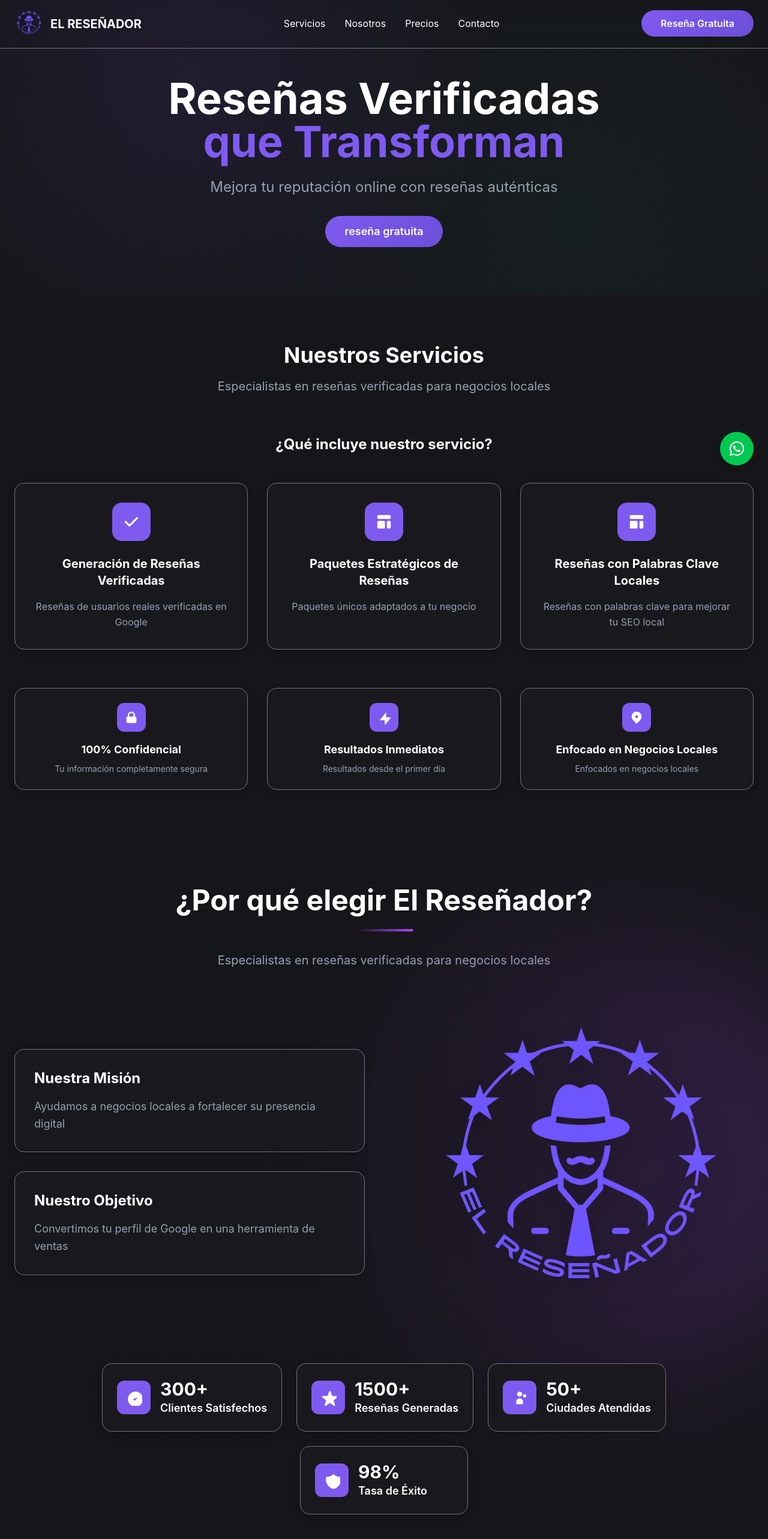
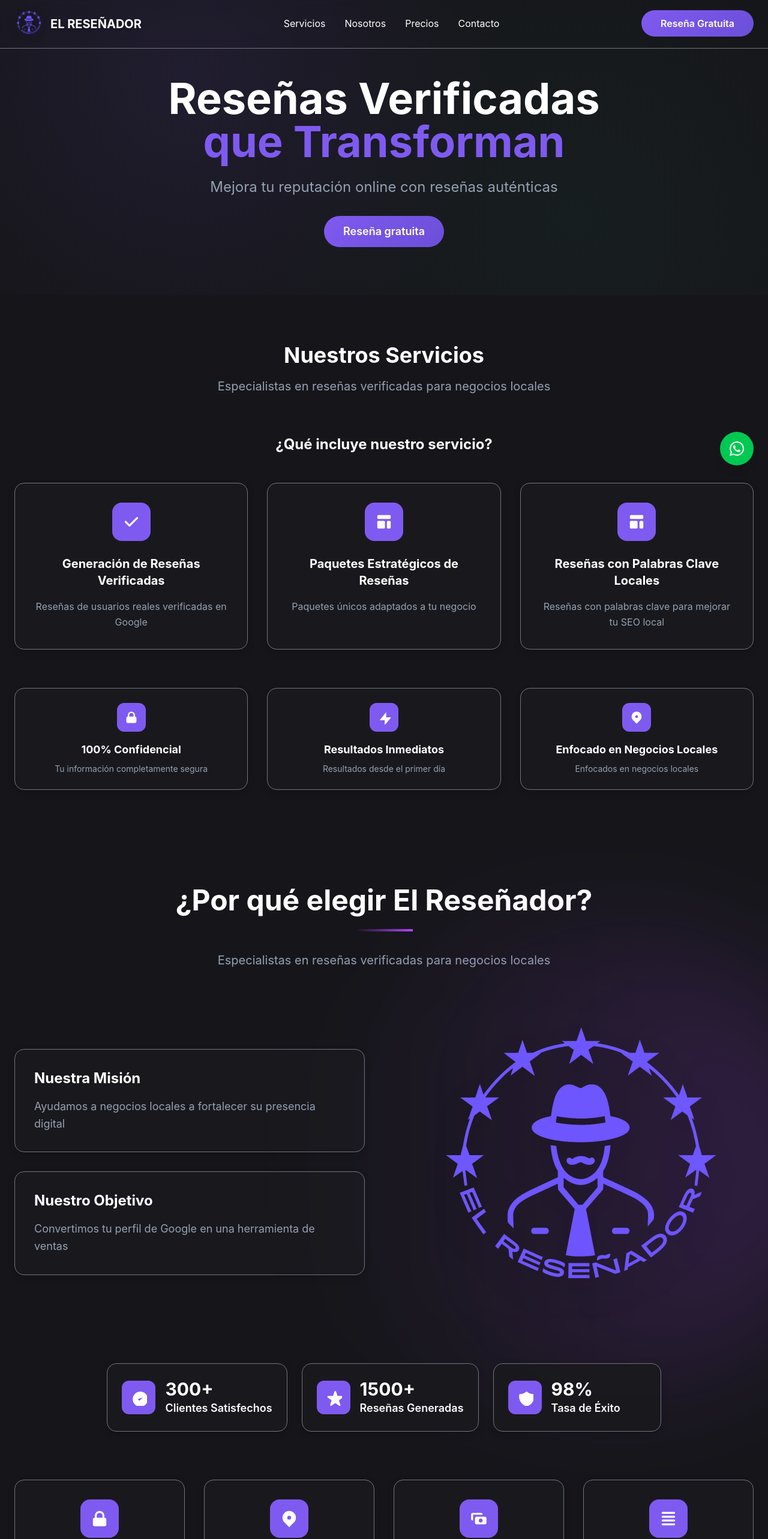
Before and after one commit to AXELRAYO990/ElRESENADOR, a React (Vite) app: page / in a window 1280 px wide. Shown: the top 2566 px of the page at 60% size. Built offline with nearby package versions, Linux system fonts and the light colour scheme.

Commit message:
Eliminada card de Ciudades Atendidas de la sección About Us

```diff
--- a/src/App.tsx
+++ b/src/App.tsx
@@ -99,7 +99,7 @@ function App() {
                 className="block py-2 px-4 rounded-lg hover:bg-white/10 transition-colors nav-link-elegant"
                 onClick={closeMenu}
               >
-                Servicios
+                Servicio
               </a>
               <a
                 href="#nosotros"
@@ -151,7 +151,7 @@ function App() {
             </p>
                                     <div className="flex justify-center">
                           <a href="https://wa.me/34632425771?text=Hola,%20me%20interesa%20una%20reseña%20gratuita%20para%20mejorar%20mi%20reputación%20online%20en%20Google.%20¿Podrían%20ayudarme%20con%20más%20información%20sobre%20sus%20servicios?" target="_blank" rel="noopener noreferrer" className="btn-elegant text-lg font-semibold text-center flex items-center justify-center">
-                          reseña gratuita
+                          Reseña gratuita
                           </a>
                         </div>
           </div>
@@ -316,20 +316,6 @@ function App() {
                     <span className="counter" data-target="1500">0</span>+
                   </div>
                   <h3 className="text-lg font-semibold text-headline">Reseñas Generadas</h3>
-                </div>
-              </div>
-
-              <div className="glass-card p-6 rounded-2xl hover-elegant transform hover:scale-105 transition-all duration-300 flex items-center space-x-4 min-w-[280px]">
-                <div className="w-14 h-14 highlight-bg rounded-xl flex items-center justify-center flex-shrink-0">
-                  <svg className="w-7 h-7 text-white" fill="currentColor" viewBox="0 0 20 20">
-                    <path d="M13 6a3 3 0 11-6 0 3 3 0 016 0zM18 8a2 2 0 11-4 0 2 2 0 014 0zM14 15a4 4 0 00-8 0v3h8v-3z"/>
-                  </svg>
-                </div>
-                <div className="text-left">
-                  <div className="text-3xl font-bold text-headline">
-                    <span className="counter" data-target="50">0</span>+
-                  </div>
-                  <h3 className="text-lg font-semibold text-headline">Ciudades Atendidas</h3>
                 </div>
               </div>
 
```
